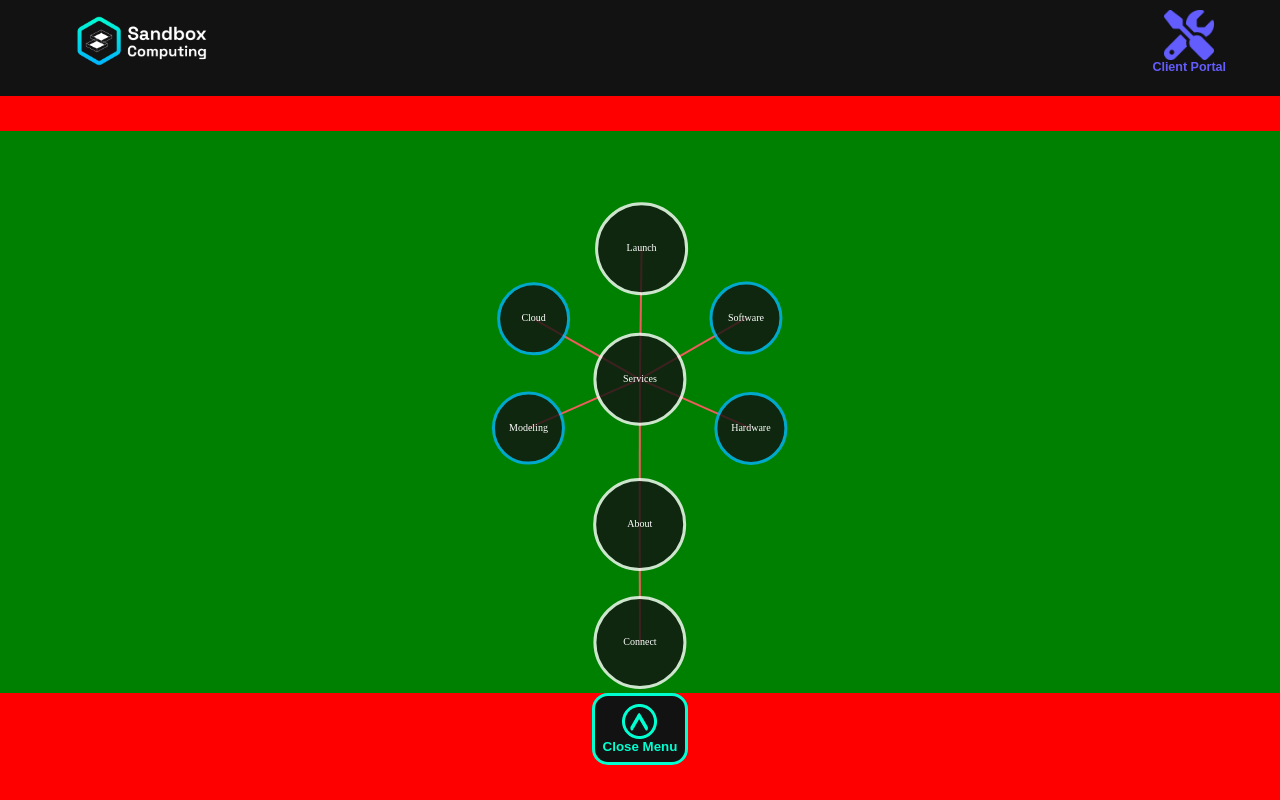
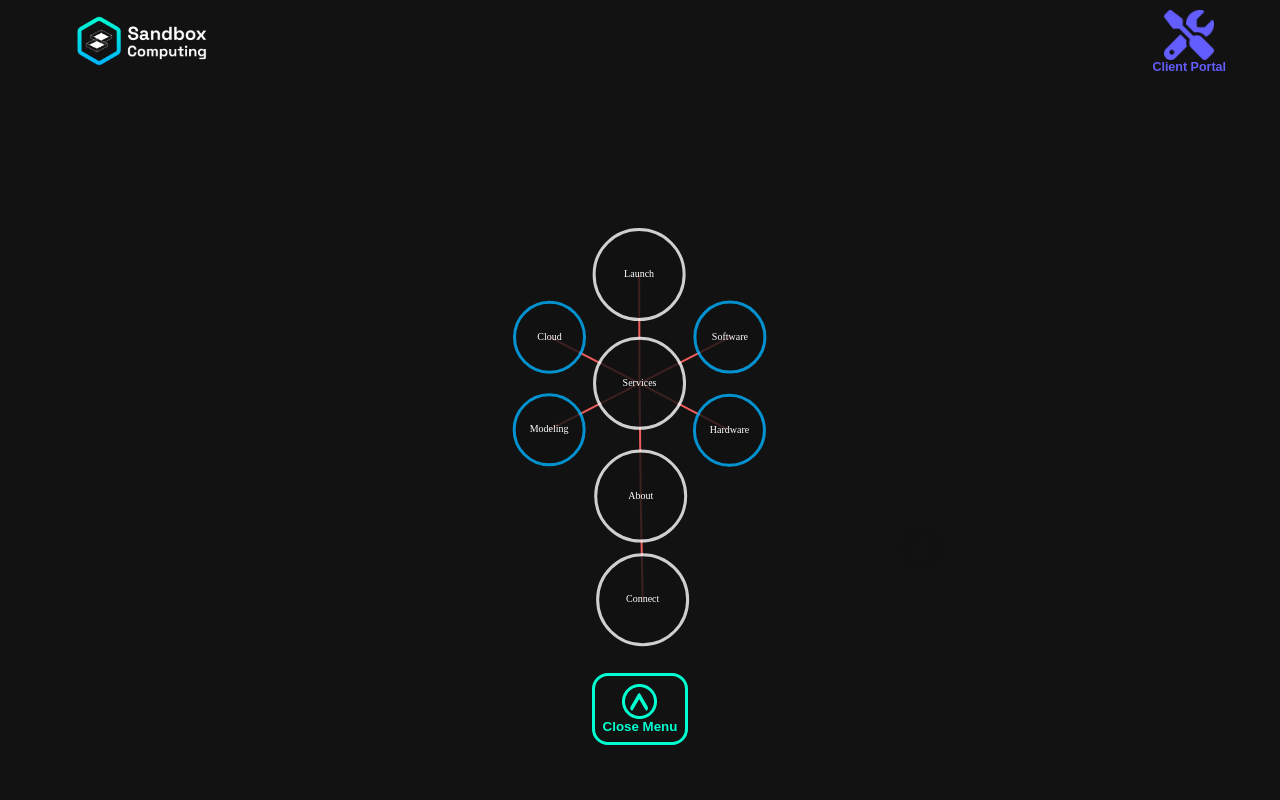
Before and after one commit to sysRonnie/web-sandbox-computing, a plain HTML site: page index.html in a window 1280 px wide. Both pictures are taken after a click on the button "Navigator". Drawn offline with nearby package versions, Linux system fonts and the light colour scheme.

```diff
--- a/index.html
+++ b/index.html
@@ -31,8 +31,8 @@
             </div>
         </div>
         <div class="navbar-content hidden" id="navbarContent">
-            <div class="navbar-expanded-content" style="background-color: red;">
-                <div id="visualization" style="z-index: 1000; background-color: green;  top: 0;"></div> <!-- Container for D3 Visualization -->
+            <div class="navbar-expanded-content">
+                <div id="visualization" style="z-index: 1000; top: 0;"></div> <!-- Container for D3 Visualization -->
                 <button id="closeNavbar" class="closeNavbar"><img src="./assets/actions/arrowUp.png" alt="Upwards Click Indicator" class="navbar-menu-close"> Close Menu</button>
             </div>
         </div>
--- a/javascript/applicationMap.js
+++ b/javascript/applicationMap.js
@@ -99,7 +99,7 @@
 
 function createVisualization(data) {
     const width = window.innerWidth * 1.1;
-    const height = window.innerHeight * 0.7;
+    const height = window.innerHeight * 0.65;
     const currentPage = document.querySelector('.visible').id;
 
     const svg = d3.select('#visualization')
@@ -108,7 +108,7 @@
         .attr('height', height);
 
     const simulation = d3.forceSimulation(data.nodes)
-        .force('link', d3.forceLink(data.links).id(d => d.id).distance(100))
+        .force('link', d3.forceLink(data.links).id(d => d.id).distance(75))
         .force('charge', d3.forceManyBody().strength(-300))
         .force('center', d3.forceCenter(width / 2, height / 2))
         .force('x', d3.forceX().strength(0.1).x(d => {
@@ -128,7 +128,7 @@
             if (d.id === 'PageB-2L') return height / 2 + 100;
             if (d.id === 'PageB-2R') return height / 2 + 100;
             if (d.id === 'PageB') return height / 2;
-            if (d.id === 'PageC') return height / 2 + 200;
+            if (d.id === 'PageC') return height / 2 + 75;
             if (d.id === 'PageD') return height / 2 + 300;
         }));
 
```
